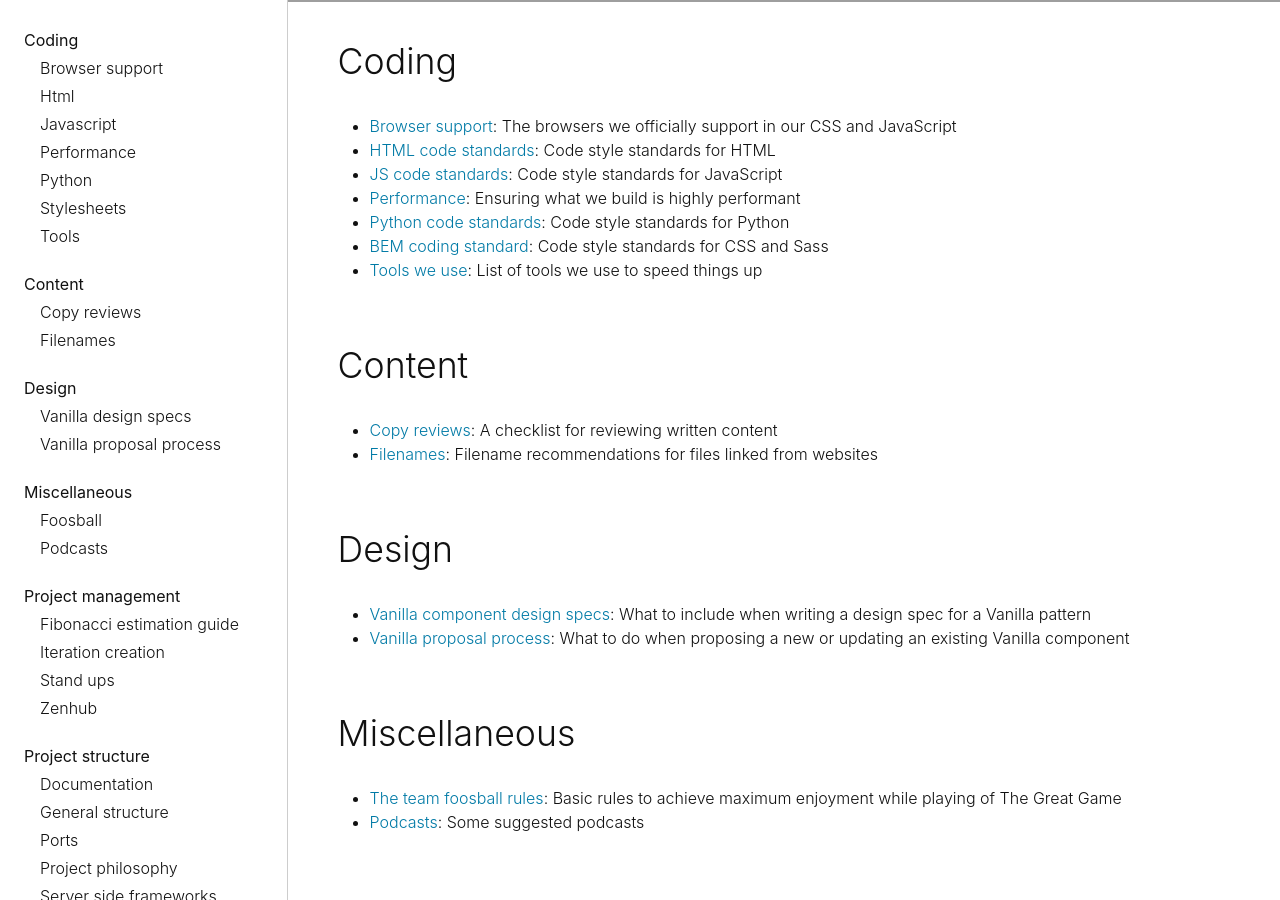
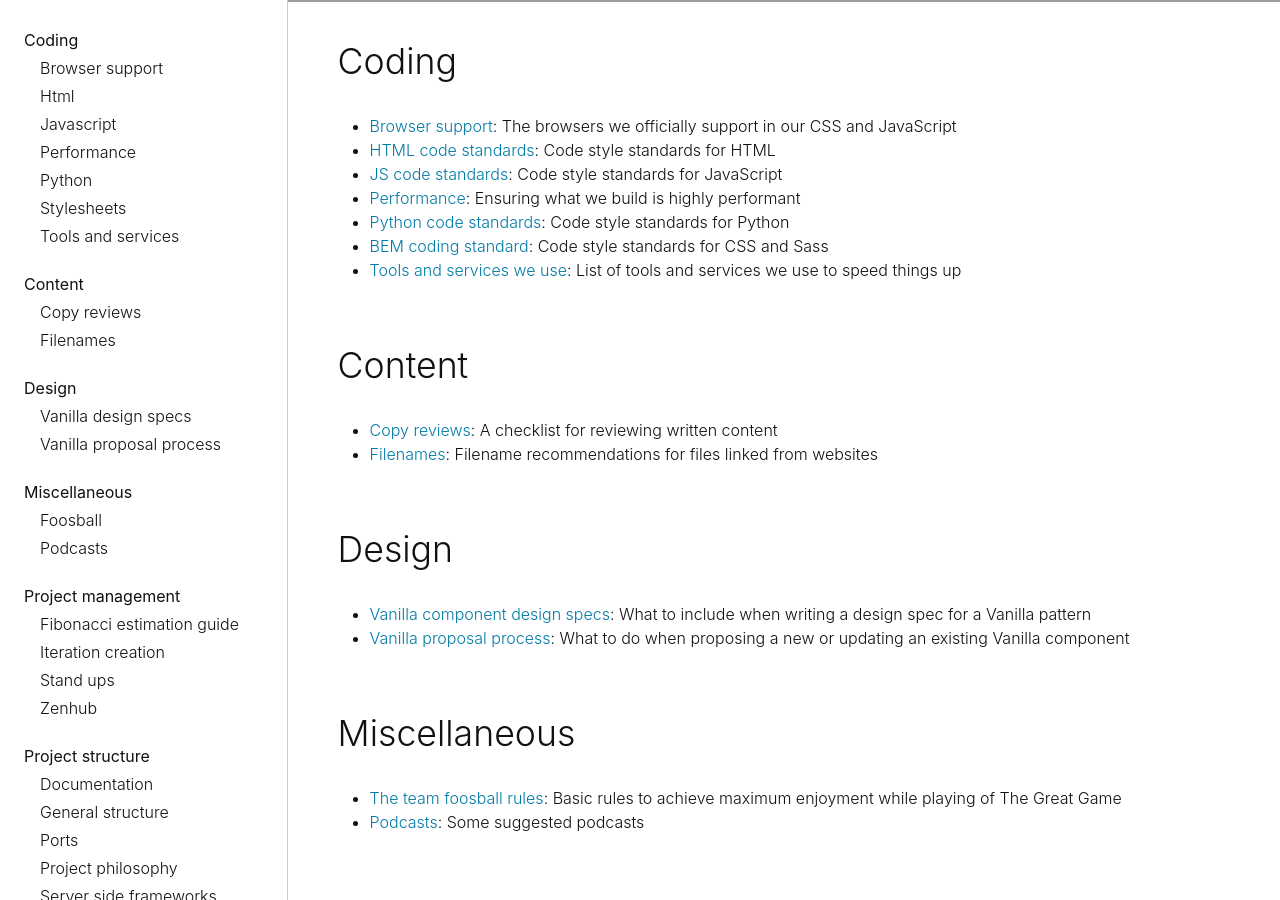
Before and after one commit to canonical-web-and-design/practices, a Jekyll site: the page built from index.html, in a window 1280 px wide and 900 px high, scrolled down 350 px. Built offline with Jekyll 4.4.1, drawn with Linux system fonts in a browser that asks for light colours; some web fonts are replaced; grey boxes are pictures that could not be loaded.

Commit message:
Update tools page

```diff
--- a/coding/tools.md
+++ b/coding/tools-and-services.md
@@ -1,9 +1,9 @@
 ---
-title: Tools we use
-description: List of tools we use to speed things up
+title: Tools and services we use
+description: List of tools and services we use to speed things up
 ---
 
-This document outlines the tools we use to increase efficiency.
+This document outlines the tools and services we use to increase efficiency.
 
 ## Assets manager
 
@@ -11,7 +11,7 @@ All assets are stored on our [assets manager](https://manager.assets.ubuntu.com/
 
 ## Demos
 
-From the [./run demo] website you can view all the [running demos](https://run.demo.haus/), [stop a demo](https://run.demo.haus/stop) or create a [new demo](https://run.demo.haus/start).
+From the [./run demo](https://run.demo.haus/) website you can view all the [running demos](https://run.demo.haus/), [stop a demo](https://run.demo.haus/stop) or create a [new demo](https://run.demo.haus/start).
 
 ## Website deployment
 
```
